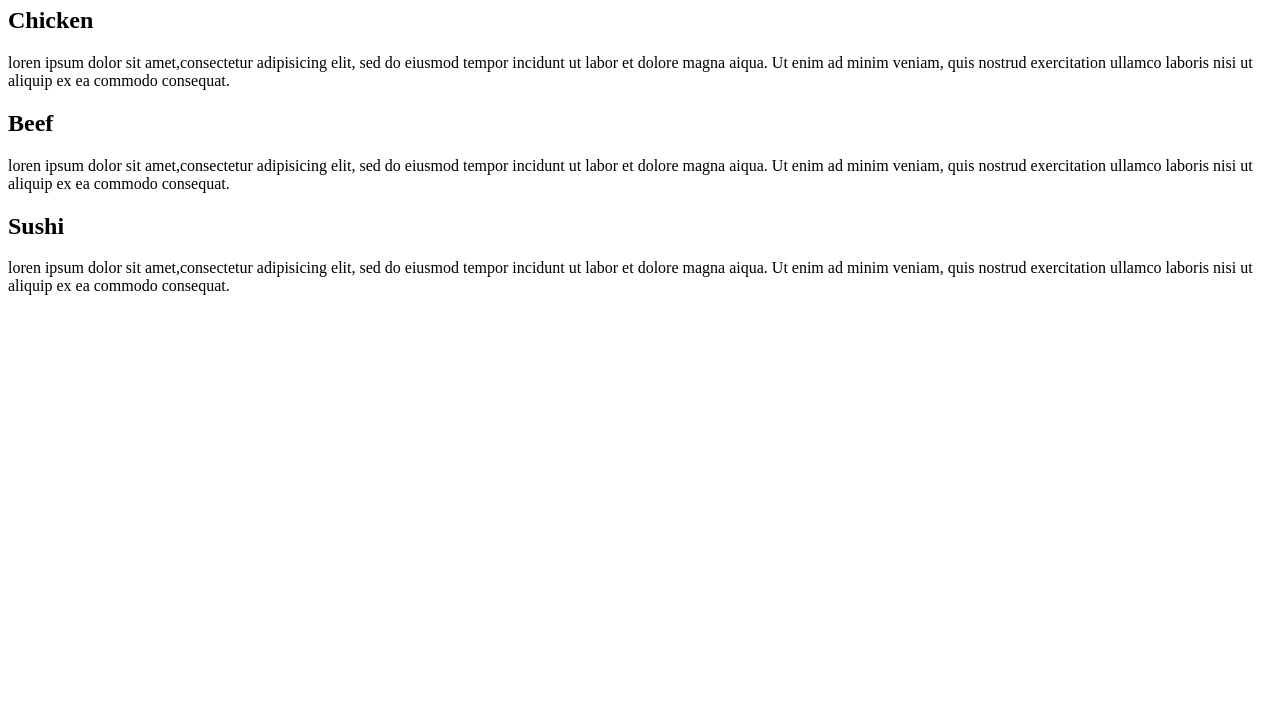
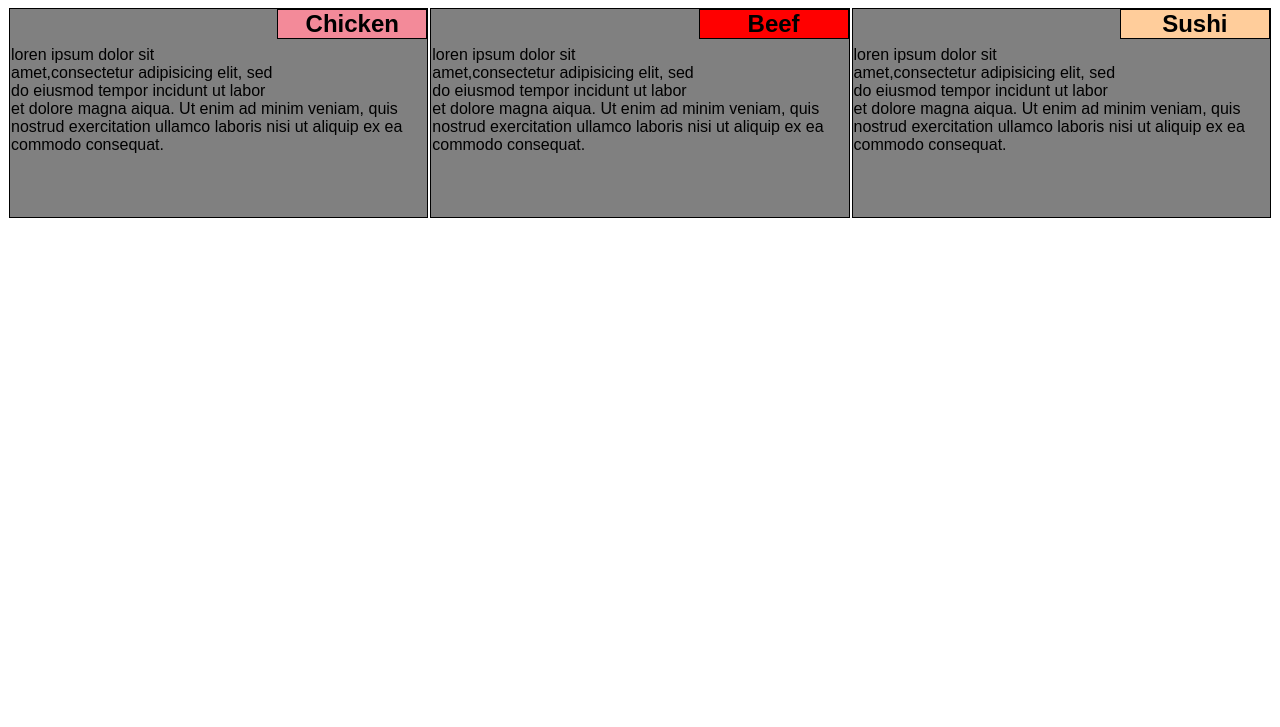
Before and after one commit to Elie02/Modul2-Sol, a plain HTML site: page index.html in a window 1280 px wide. Shown: the part 73-800 px from the top of the page. Drawn offline with Linux system fonts and the light colour scheme.

Commit message:
Create a link for styles in index file

```diff
--- a/index.html
+++ b/index.html
@@ -4,9 +4,7 @@
 	<title>Assignment Solution for module 2</title>
 	<meta charset="utf-8">
 	<meta name="viewport" content="width=device-width, initial-scale=1">
-	<style>
-
-	</style>
+	<link rel="stylesheet" type="text/css" href="styles.css">
 </head>
 <body>
 <h1>Our Menu</h1>
```
